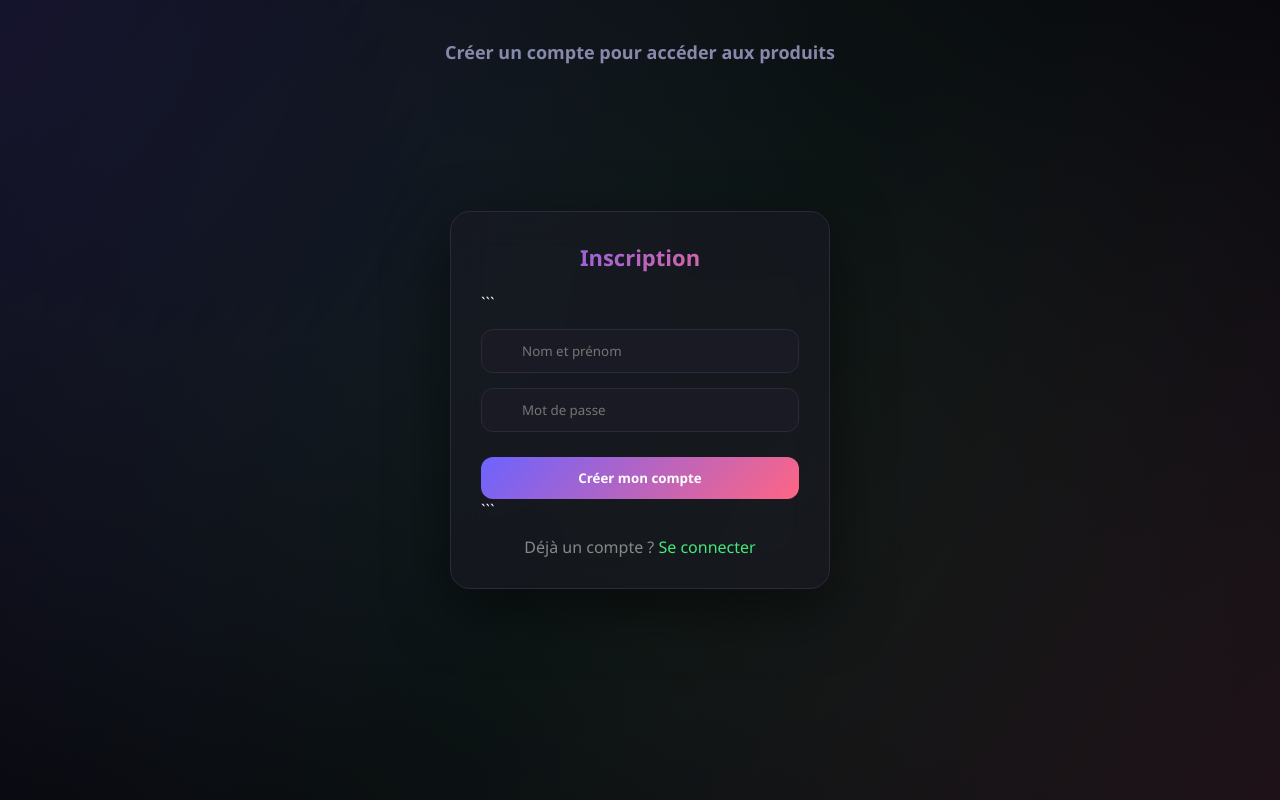
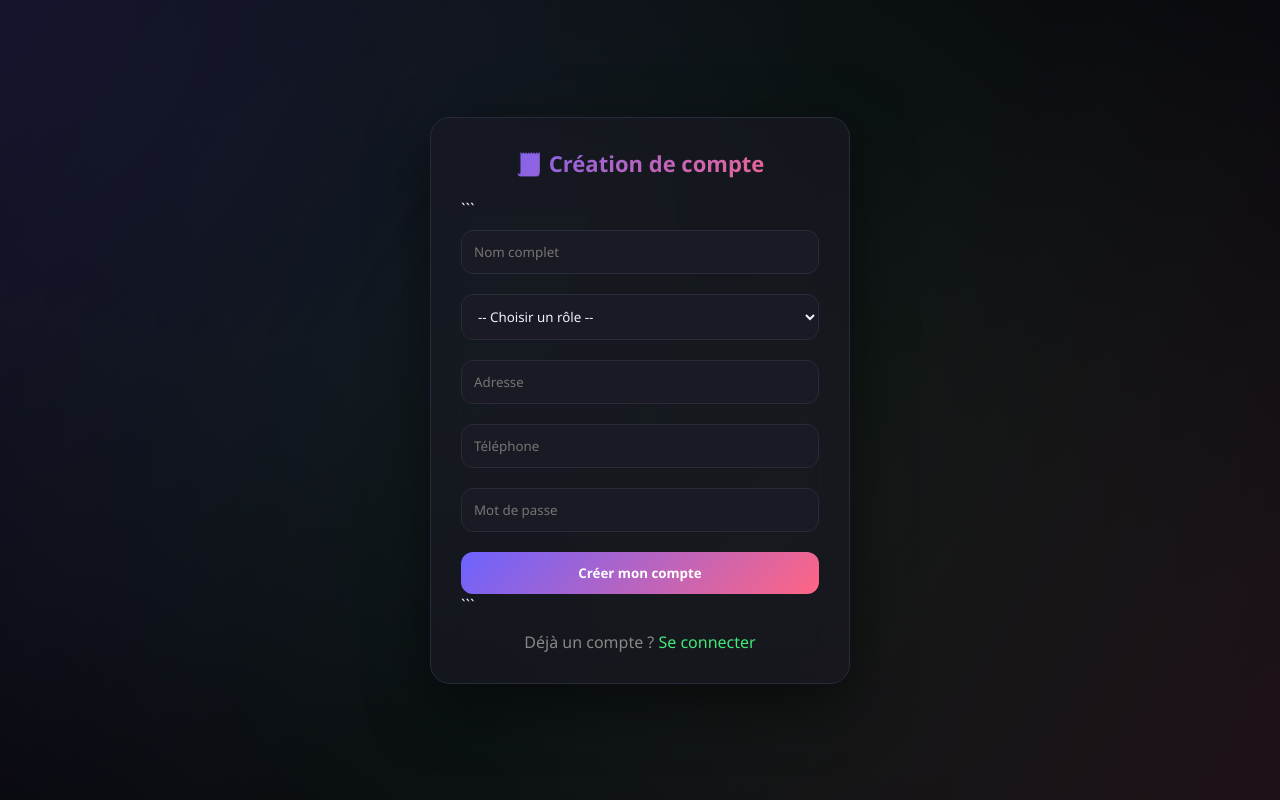
Before and after one commit to Nantenainatatila/Mon_site, a Flask app: page /creercompte in a window 1280 px wide. Run offline with Flask 3, Linux system fonts and the light colour scheme.

Commit message:
Mis à jour

````diff
--- a/templates/creercompte.html
+++ b/templates/creercompte.html
@@ -8,7 +8,7 @@
 
 <style>
 
-/* ───────── ROOT (même design que login) ───────── */
+/* ───────── THEME ───────── */
 :root {
     --bg: #0a0a0f;
     --card: #1a1a24;
@@ -59,26 +59,11 @@ body::before {
     100% { transform: translate(20px,20px); }
 }
 
-/* ───────── TITRE ───────── */
-h1 {
-    position: absolute;
-    top: 40px;
-    text-align: center;
-    font-size: 18px;
-    color: var(--muted);
-    animation: fadeDown 1s ease;
-}
-
-@keyframes fadeDown {
-    from {opacity: 0; transform: translateY(-20px);}
-    to {opacity: 1; transform: translateY(0);}
-}
-
-/* ───────── CARD ───────── */
+/* ───────── CONTAINER ───────── */
 .container {
     position: relative;
     z-index: 1;
-    width: 380px;
+    width: 420px;
     padding: 30px;
     border-radius: 20px;
 
@@ -92,12 +77,12 @@ h1 {
 }
 
 @keyframes fadeIn {
-    from {opacity: 0; transform: translateY(40px) scale(0.9);}
-    to {opacity: 1; transform: translateY(0) scale(1);}
+    from {opacity: 0; transform: translateY(40px);}
+    to {opacity: 1; transform: translateY(0);}
 }
 
 /* ───────── TITLE ───────── */
-.container h2 {
+h2 {
     text-align: center;
     margin-bottom: 20px;
     font-size: 22px;
@@ -108,26 +93,23 @@ h1 {
 }
 
 /* ───────── INPUTS ───────── */
-.input-group {
-    position: relative;
-    margin: 15px 0;
-}
+input, select {
+    width: 100%;
+    padding: 12px;
+    margin: 10px 0;
 
-.input-group input {
-    width: 100%;
-    padding: 12px 40px;
     border-radius: 12px;
+    border: 1px solid var(--border);
 
     background: var(--card);
-    border: 1px solid var(--border);
+    color: var(--text);
 
-    color: var(--text);
     outline: none;
-
     transition: 0.3s;
 }
 
-.input-group input:focus {
+/* focus */
+input:focus, select:focus {
     border-color: var(--accent);
     box-shadow: 0 0 15px rgba(108,99,255,0.4);
     transform: scale(1.03);
@@ -155,6 +137,17 @@ button:hover {
     box-shadow: 0 10px 30px rgba(108,99,255,0.4);
 }
 
+/* ───────── MESSAGE ───────── */
+ul {
+    list-style: none;
+    text-align: center;
+    margin-top: 10px;
+}
+
+li {
+    color: var(--accent3);
+}
+
 /* ───────── LINK ───────── */
 a {
     color: var(--accent3);
@@ -165,19 +158,8 @@ a:hover {
     text-decoration: underline;
 }
 
-/* ───────── MESSAGE ───────── */
-ul {
-    list-style: none;
-    margin-bottom: 10px;
-    text-align: center;
-}
-
-li {
-    color: var(--accent3);
-}
-
 /* ───────── RESPONSIVE ───────── */
-@media (max-width: 420px) {
+@media(max-width: 480px){
     .container {
         width: 90%;
     }
@@ -189,11 +171,31 @@ li {
 
 <body>
 
-<h1>Créer un compte pour accéder aux produits</h1>
-
 <div class="container">
 
-<h2>Inscription</h2>
+<h2>🧾 Création de compte</h2>
+
+<form method="POST">
+
+```
+<input type="text" name="nom" placeholder="Nom complet" required>
+
+<select name="role" required>
+    <option value="">-- Choisir un rôle --</option>
+    <option value="client">Client</option>
+    <option value="admin">Admin</option>
+</select>
+
+<input type="text" name="adresse" placeholder="Adresse" required>
+
+<input type="text" name="telephone" placeholder="Téléphone" required>
+
+<input type="password" name="password" placeholder="Mot de passe" required>
+
+<button type="submit">Créer mon compte</button>
+```
+
+</form>
 
 {% with messages = get_flashed_messages() %}
 {% if messages %}
@@ -206,25 +208,9 @@ li {
 {% endif %}
 {% endwith %}
 
-<form method="POST">
-
-```
-<div class="input-group">
-    <input type="text" name="nom" placeholder="Nom et prénom" required>
-</div>
-
-<div class="input-group">
-    <input type="password" name="password" placeholder="Mot de passe" required>
-</div>
-
-<button type="submit">Créer mon compte</button>
-```
-
-</form>
-
 <p style="text-align:center; margin-top:15px; color:#888;">
     Déjà un compte ?
-    <a href="/connexion">Se connecter</a>
+    <a href="/">Se connecter</a>
 </p>
 
 </div>
````
Also changed, not shown: 1 other file.
